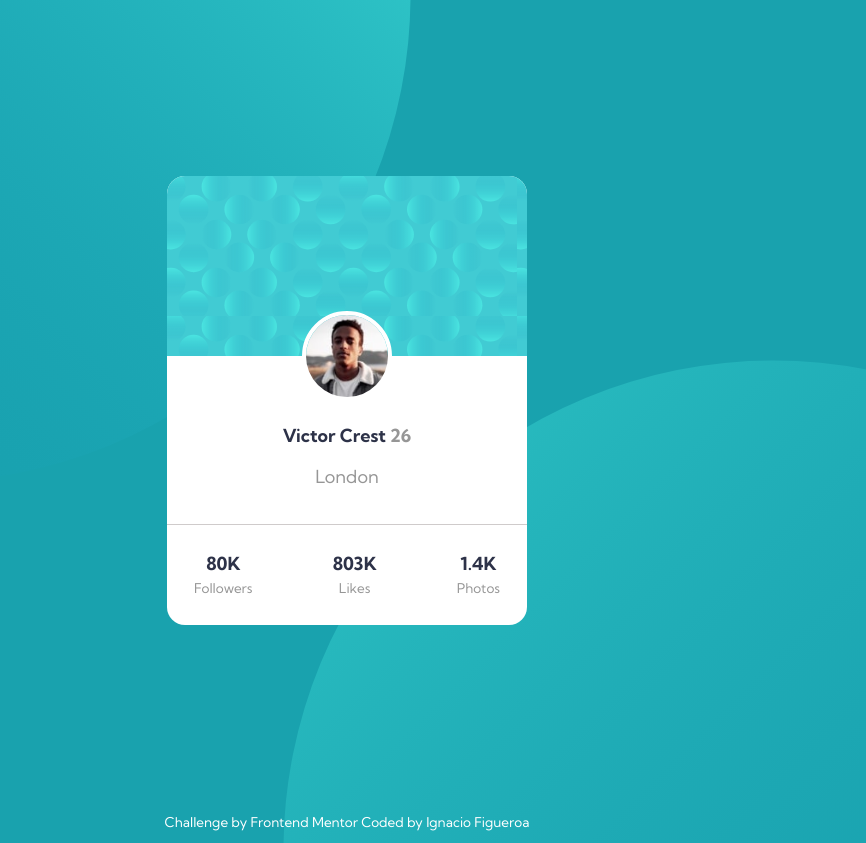
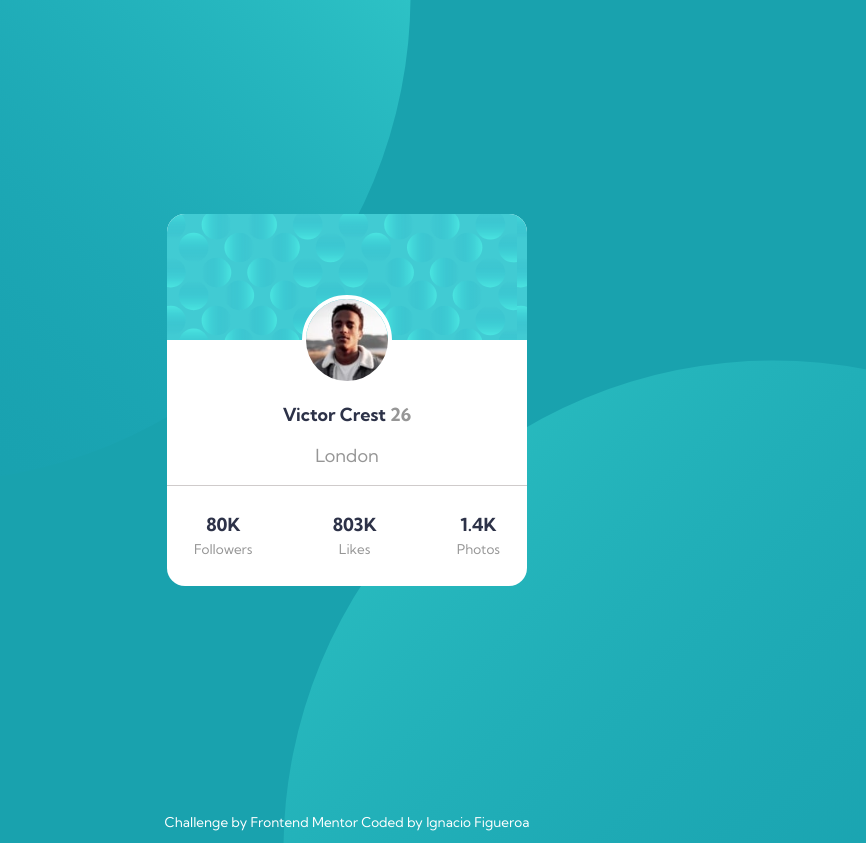
Before and after one commit to ignaciofigueroadev/Profile-card-component, a website: page index.html in a window 1280 px wide. Shown: the whole page, without its empty margins (293-1159 px from the left). Drawn offline with Linux system fonts and the light colour scheme.

Commit message:
Fixing the card's size

```diff
--- a/sass/styles.scss
+++ b/sass/styles.scss
@@ -25,7 +25,7 @@ body {
 
     &__background {
         width: 100%;
-        height: 10em;
+        height: 7em;
         background-image: url(../images/bg-pattern-card.svg);
         border-radius: 1em 1em 0 0;
     }
@@ -43,11 +43,11 @@ body {
     &__description {
         width: 100%;
         text-align: center;
-        padding: 1em;
         border-bottom: 1px solid #cfcbcb;
     }
 
     &__name {
+        margin-top: .75em;
         color: $darkDesaturatedBlue;
         font-weight: 700;
     }
```
Also changed, not shown: css/styles.css, 1 other file.
